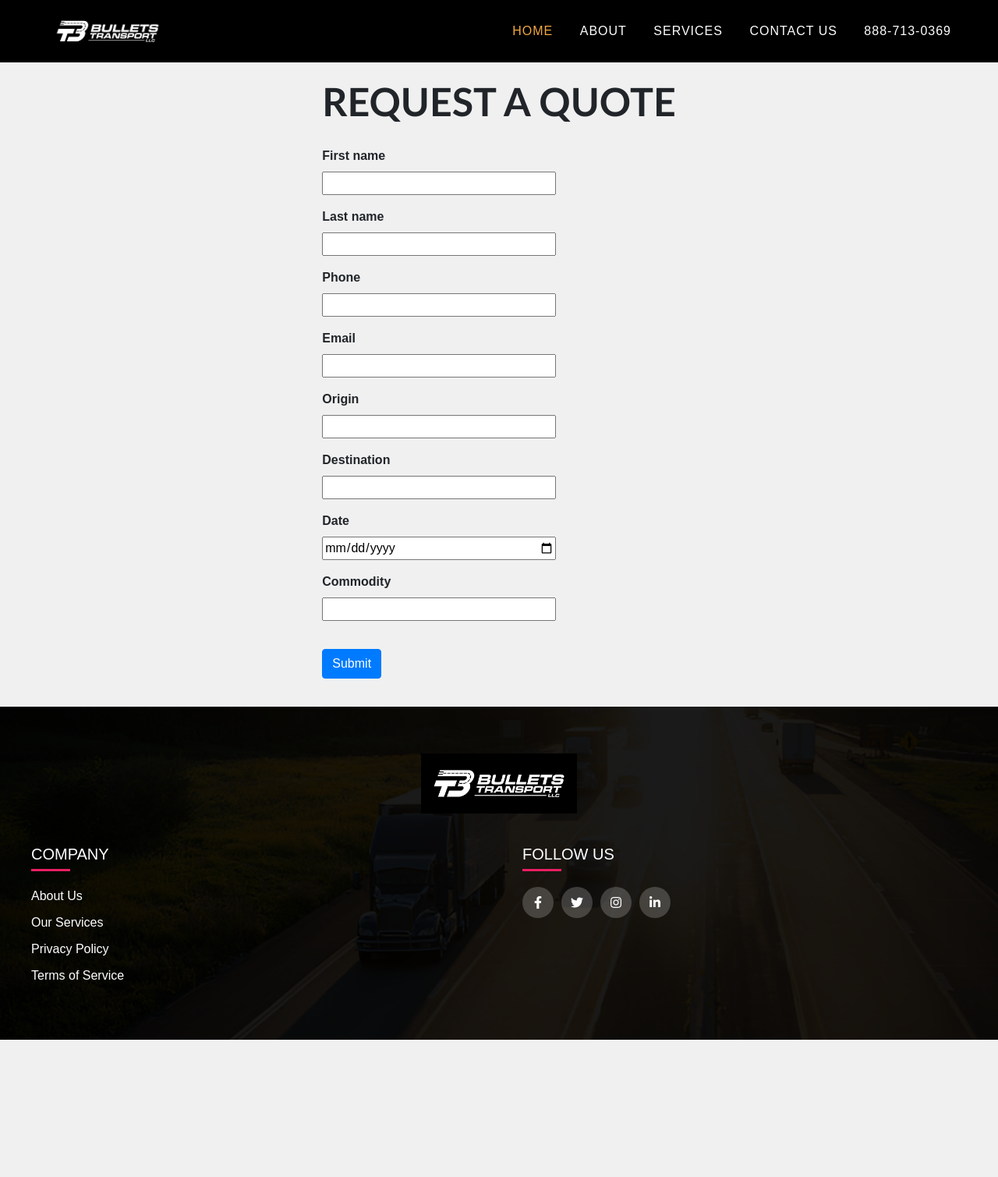
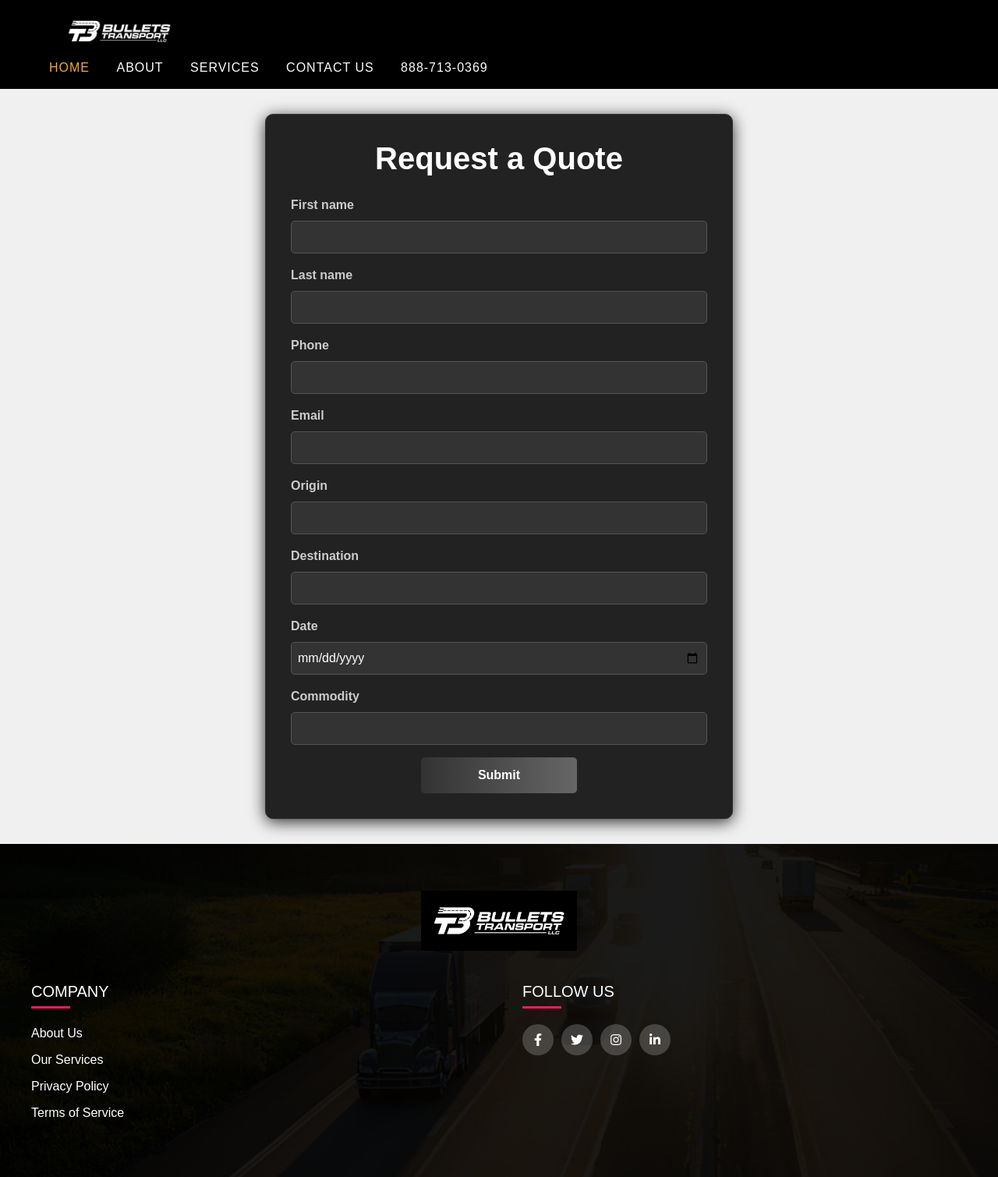
Before and after one commit to omoqbel1/bullet, a Django app: page /quote/ in a window 1280 px wide. Shown: the whole page at 78% size. Before the commit the page ends 1333 px from the top, so only its background shows below. Run offline with Django 4.2, Linux system fonts and the light colour scheme; some libraries are stand-ins or nearby versions.

Commit message:
Update quote.html

```diff
--- a/crm1/accounts/templates/accounts/quote.html
+++ b/crm1/accounts/templates/accounts/quote.html
@@ -1,78 +1,119 @@
 <!DOCTYPE html>
-<html>
+<html lang="en">
 <head>
   <meta charset="utf-8">
+  <meta name="viewport" content="width=device-width, initial-scale=1.0">
   <link rel="icon" href="/static/accounts/images/logo.png">
-  <title>Bullets Transport LLC | Request a quote</title>
-  <link rel="stylesheet" href="https://cdn.jsdelivr.net/npm/bootstrap@4.0.0/dist/css/bootstrap.min.css" integrity="sha384-Gn5384xqQ1aoWXA+058RXPxPg6fy4IWvTNh0E263XmFcJlSAwiGgFAW/dAiS6JXm" crossorigin="anonymous">
-   <script src="https://maps.googleapis.com/maps/api/js?key=AIzaSyAvhTA3qIz4wBBu8O5L6Rvll07mw2AC61E&libraries=places&callback=initAutocomplete" async defer></script>
-<script async src="https://www.googletagmanager.com/gtag/js?id=G-04NCSJDFN5">
-</script>
-<script>
-  window.dataLayer = window.dataLayer || [];
-  function gtag(){dataLayer.push(arguments);}
-  gtag('js', new Date());
+  <title>Bullets Transport LLC | Request a Quote</title>
+  <link rel="stylesheet" href="https://cdn.jsdelivr.net/npm/bootstrap@5.3.0-alpha1/dist/css/bootstrap.min.css" crossorigin="anonymous">
+  <style>
+    .form-container {
+      background: #222;
+      border: 1px solid #333;
+      border-radius: 10px;
+      padding: 2rem;
+      max-width: 600px;
+      margin: 2rem auto;
+      box-shadow: 0 4px 20px rgba(0, 0, 0, 0.8);
+    }
 
-  gtag('config', 'G-04NCSJDFN5');
-</script>
+    .form-container h1 {
+      color: #fff;
+      font-weight: bold;
+      text-align: center;
+      margin-bottom: 1.5rem;
+    }
+
+    .form-container .form-label {
+      color: #ccc;
+      font-weight: bold;
+      margin-bottom: 0.5rem;
+    }
+
+    .form-container input,
+    .form-container select,
+    .form-container textarea {
+      background: #333;
+      color: #fff;
+      border: 1px solid #555;
+      border-radius: 5px;
+      padding: 0.5rem;
+      width: 100%;
+    }
+
+    .form-container button {
+      background: linear-gradient(90deg, #333, #666);
+      color: #fff;
+      border: none;
+      padding: 0.7rem 1.5rem;
+      font-size: 1rem;
+      font-weight: bold;
+      border-radius: 5px;
+      margin-top: 1rem;
+      width: 100%;
+      max-width: 200px;
+      display: block;
+      margin-left: auto;
+      margin-right: auto;
+    }
+
+    .form-container button:hover {
+      background: linear-gradient(90deg, #555, #888);
+      box-shadow: 0 4px 10px rgba(255, 255, 255, 0.2);
+    }
+  </style>
 </head>
 <body>
   {% include 'accounts/navbar.html' %}
 
-  {% block content %}
-    <div class="container" style="padding: 20px; display: flex; justify-content: center;">
-      <form method="post" action="" action = "/thankyou/" style="margin: auto;">
+  <div class="container">
+    <div class="form-container">
+      <form method="post" action="">
         {% csrf_token %}
-        <h1 class="text-center" id="title" style="font-family: 'Trebuchet MS', sans-serif; font-size: 50px; font-weight: 400;">
-          <strong>REQUEST A QUOTE</strong>
-        </h1>
-        <div style="display: flex; flex-direction: column; max-width: 300px; justify-content: center; padding-top: 20px;">
-          {% for field in form %}
-            <div class="form-group" style="display: flex; flex-direction: column; max-width: 300px; justify-content: center;">
-              <label class="font-weight-bold">{{ field.label }}</label>
-              {{ field }}
-            </div>
-          {% endfor %}
-          <div class="form-group" style="padding-top: 20px;">
-            <input type="submit" class="btn btn-primary">
-          </div>
+        <h1>Request a Quote</h1>
+        {% for field in form %}
+        <div class="mb-3">
+          <label class="form-label">{{ field.label }}</label>
+          {{ field }}
         </div>
+        {% endfor %}
+        <button type="submit">Submit</button>
       </form>
     </div>
-  {% endblock %}
+  </div>
 
   {% include 'accounts/footer.html' %}
+
+  <script src="https://maps.googleapis.com/maps/api/js?key=AIzaSyAvhTA3qIz4wBBu8O5L6Rvll07mw2AC61E&libraries=places&callback=initAutocomplete" async defer></script>
+  <script async src="https://www.googletagmanager.com/gtag/js?id=G-04NCSJDFN5"></script>
   <script>
+    window.dataLayer = window.dataLayer || [];
+    function gtag(){dataLayer.push(arguments);}
+    gtag('js', new Date());
+    gtag('config', 'G-04NCSJDFN5');
+
     let autocompleteOrigin, autocompleteDestination;
 
     function initAutocomplete() {
-      console.log('Initializing Autocomplete');
-
-      // Check if we already have an autocomplete instance and if so, don't create another
-      if (!autocompleteOrigin) {
-        const originInput = document.getElementById('id_origin');
-        if (originInput) {
-          autocompleteOrigin = new google.maps.places.Autocomplete(originInput, {types: ['geocode']});
-          autocompleteOrigin.addListener('place_changed', function() {
-            const place = autocompleteOrigin.getPlace();
-            console.log('Origin place selected:', place);
-          });
-        }
+      const originInput = document.getElementById('id_origin');
+      if (originInput) {
+        autocompleteOrigin = new google.maps.places.Autocomplete(originInput, { types: ['geocode'] });
+        autocompleteOrigin.addListener('place_changed', function () {
+          const place = autocompleteOrigin.getPlace();
+          console.log('Origin place selected:', place);
+        });
       }
 
-      if (!autocompleteDestination) {
-        const destinationInput = document.getElementById('id_destination');
-        if (destinationInput) {
-          autocompleteDestination = new google.maps.places.Autocomplete(destinationInput, {types: ['geocode']});
-          autocompleteDestination.addListener('place_changed', function() {
-            const place = autocompleteDestination.getPlace();
-            console.log('Destination place selected:', place);
-          });
-        }
+      const destinationInput = document.getElementById('id_destination');
+      if (destinationInput) {
+        autocompleteDestination = new google.maps.places.Autocomplete(destinationInput, { types: ['geocode'] });
+        autocompleteDestination.addListener('place_changed', function () {
+          const place = autocompleteDestination.getPlace();
+          console.log('Destination place selected:', place);
+        });
       }
     }
 
-    // Listen for the 'load' event in case 'DOMContentLoaded' has already fired
     window.addEventListener('load', initAutocomplete);
   </script>
 </body>
```
